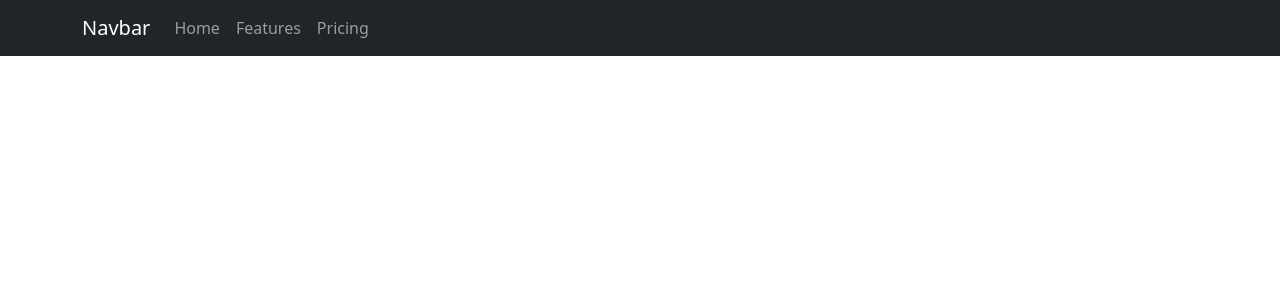
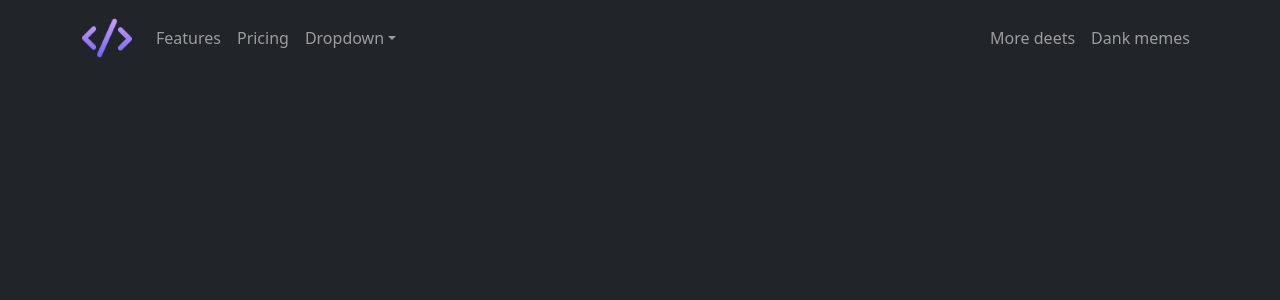
Before and after one commit to ACaminos/webReact, a React (Vite) app: page / in a window 1280 px wide. Shown: the top 300 px of the page. Built offline with nearby package versions, Linux system fonts and the light colour scheme.

Commit message:
add icon and navbar with react-bootstrap

```diff
--- a/src/components/HeaderNav.jsx
+++ b/src/components/HeaderNav.jsx
@@ -1,20 +1,40 @@
 import Container from 'react-bootstrap/Container';
 import Nav from 'react-bootstrap/Nav';
 import Navbar from 'react-bootstrap/Navbar';
+import NavDropdown from 'react-bootstrap/NavDropdown';
 
-export const HeaderNav = () => {
+ export const HeaderNav = () => {
   return (
-    <>
-      <Navbar bg="dark" variant="dark">
-        <Container>
-          <Navbar.Brand href="#home">Navbar</Navbar.Brand>
+    <Navbar collapseOnSelect expand="lg" bg="dark" variant="dark">
+      <Container>
+        <Navbar.Brand href="#home">
+          <img alt='' src='/src/assets/code.png' width={50} />
+        </Navbar.Brand>
+        <Navbar.Toggle aria-controls="responsive-navbar-nav" />
+        <Navbar.Collapse id="responsive-navbar-nav">
           <Nav className="me-auto">
-            <Nav.Link href="#home">Home</Nav.Link>
             <Nav.Link href="#features">Features</Nav.Link>
             <Nav.Link href="#pricing">Pricing</Nav.Link>
+            <NavDropdown title="Dropdown" id="collasible-nav-dropdown">
+              <NavDropdown.Item href="#action/3.1">Action</NavDropdown.Item>
+              <NavDropdown.Item href="#action/3.2">
+                Another action
+              </NavDropdown.Item>
+              <NavDropdown.Item href="#action/3.3">Something</NavDropdown.Item>
+              <NavDropdown.Divider />
+              <NavDropdown.Item href="#action/3.4">
+                Separated link
+              </NavDropdown.Item>
+            </NavDropdown>
           </Nav>
-        </Container>
-      </Navbar>
-    </>
-  )
+          <Nav>
+            <Nav.Link href="#deets">More deets</Nav.Link>
+            <Nav.Link eventKey={2} href="#memes">
+              Dank memes
+            </Nav.Link>
+          </Nav>
+        </Navbar.Collapse>
+      </Container>
+    </Navbar>
+  );
 }
--- a/src/index.css
+++ b/src/index.css
@@ -0,0 +1,15 @@
+:root {
+  font-family: Inter, system-ui, Avenir, Helvetica, Arial, sans-serif;
+  line-height: 1.5;
+  font-weight: 400;
+
+  color-scheme: light dark;
+  color: rgba(255, 255, 255, 0.87);
+  background-color: #212529;
+
+  font-synthesis: none;
+  text-rendering: optimizeLegibility;
+  -webkit-font-smoothing: antialiased;
+  -moz-osx-font-smoothing: grayscale;
+  -webkit-text-size-adjust: 100%;
+}
```
Also changed, not shown: src/assets/code.png (added).
